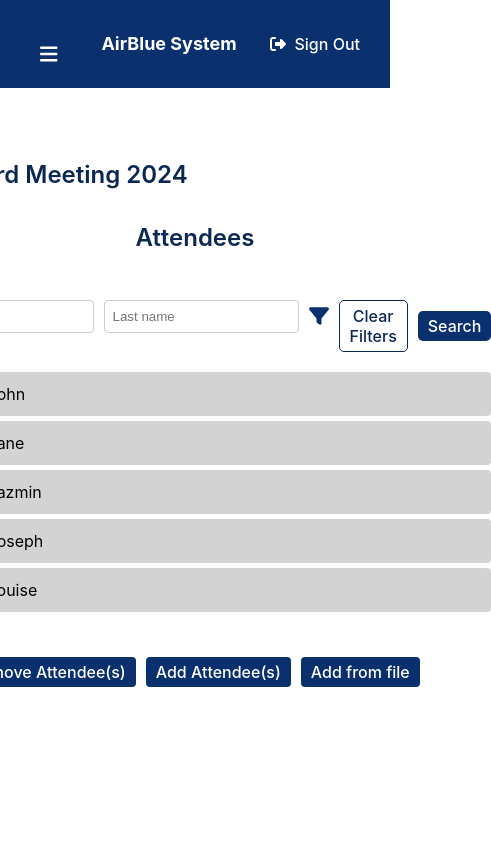
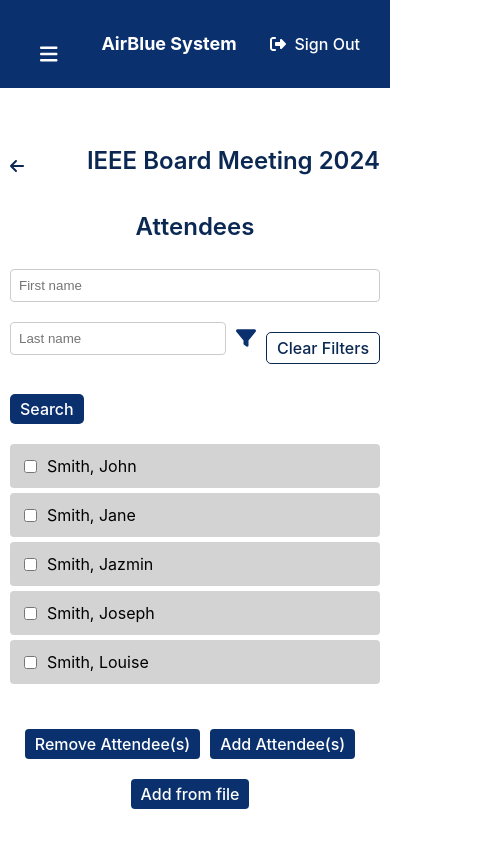
Before and after one commit to RR1288/AirBlue-frontend, a React (Vite) app: page /manage-attendees in a window 390 px wide. Shown: the whole page, 491 px wide, since content can reach past the window. Built offline with nearby package versions, Linux system fonts and the light colour scheme.

Commit message:
Page is now responsive
Objects no longer go off screen in a small window. Still trying to figure out centering the title.

```diff
--- a/src/pages/ManageAttendeesPage.jsx
+++ b/src/pages/ManageAttendeesPage.jsx
@@ -119,7 +119,6 @@ const styles = {
     display: 'flex',
     flexDirection: 'column',
     minHeight: '100vh',
-    width: '100vw',
     backgroundColor: '#ffffff',
     boxSizing: 'border-box',
   },
@@ -129,44 +128,47 @@ const styles = {
     flexDirection: 'column',
     alignItems: 'center',
     justifyContent: 'center',
-    padding: '20px',
+    padding: '5% 10px',
     marginTop: '20px',
   },
   headerRow: {
     display: 'flex',
     alignItems: 'center',
     width: '100%',
-    maxWidth: '800px',
+    maxWidth: '100%',
     marginBottom: '20px',
+    flexDirection: 'row',
+    //justifyContent: 'center'
   },
   backButton: {
     display: 'flex',
-    alignItems: 'left',
-    marginTop: '-170px',
+    alignItems: 'center',
     color: '#0B2853',
     fontSize: '16px',
     fontWeight: '600',
-    marginRight: '425px',
-    marginLeft: '-443px' // Adjusts spacing between back button and title
+    marginRight: 'auto',
+    //marginLeft: 'auto',
   },
   title1: {
     fontSize: '24px',
     color: '#0B2853',
     fontWeight: '600',
-    marginTop: '-170px',
+    marginTop: '0',
     marginBottom: '10px',
   },
   title2: {
     fontSize: '24px',
     color: '#0B2853',
     fontWeight: '600',
-    marginTop: '-65px',
+    marginTop: '10px',
   },
   filterContainer: {
     display: 'flex',
     alignItems: 'center',
     gap: '10px',
     marginBottom: '20px',
+    width: '100%',
+    flexWrap: 'wrap',
   },
   filterInput: {
     padding: '8px',
@@ -201,7 +203,7 @@ const styles = {
     overflowY: 'auto',
     width: '100%',
     color: 'black',
-    maxWidth: '800px',
+    maxWidth: '100%',
     marginBottom: '20px',
   },
   attendeeItem: {
@@ -224,6 +226,18 @@ const styles = {
     cursor: 'pointer',
     marginRight: '10px',
   },
+  '@media (max-width: 600px)': {
+    backButton: {
+      marginLeft: '10px',
+    },
+    headerRow: {
+      flexDirection: 'column',
+      alignItems: 'flex-start',
+    },
+    filterContainer: {
+      flexDirection: 'column',
+    },
+  },
 };
 
 export default ManageAttendees;
```
